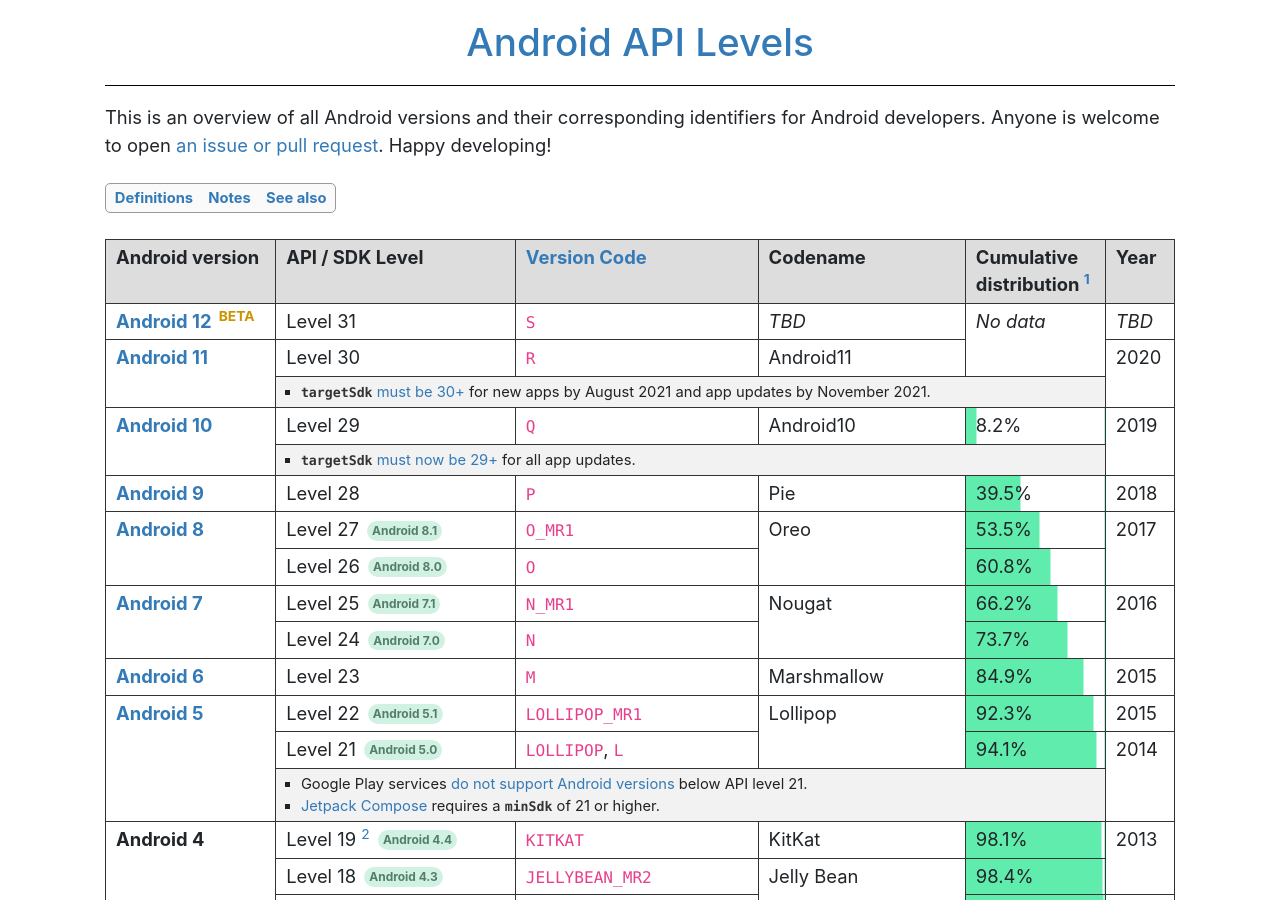
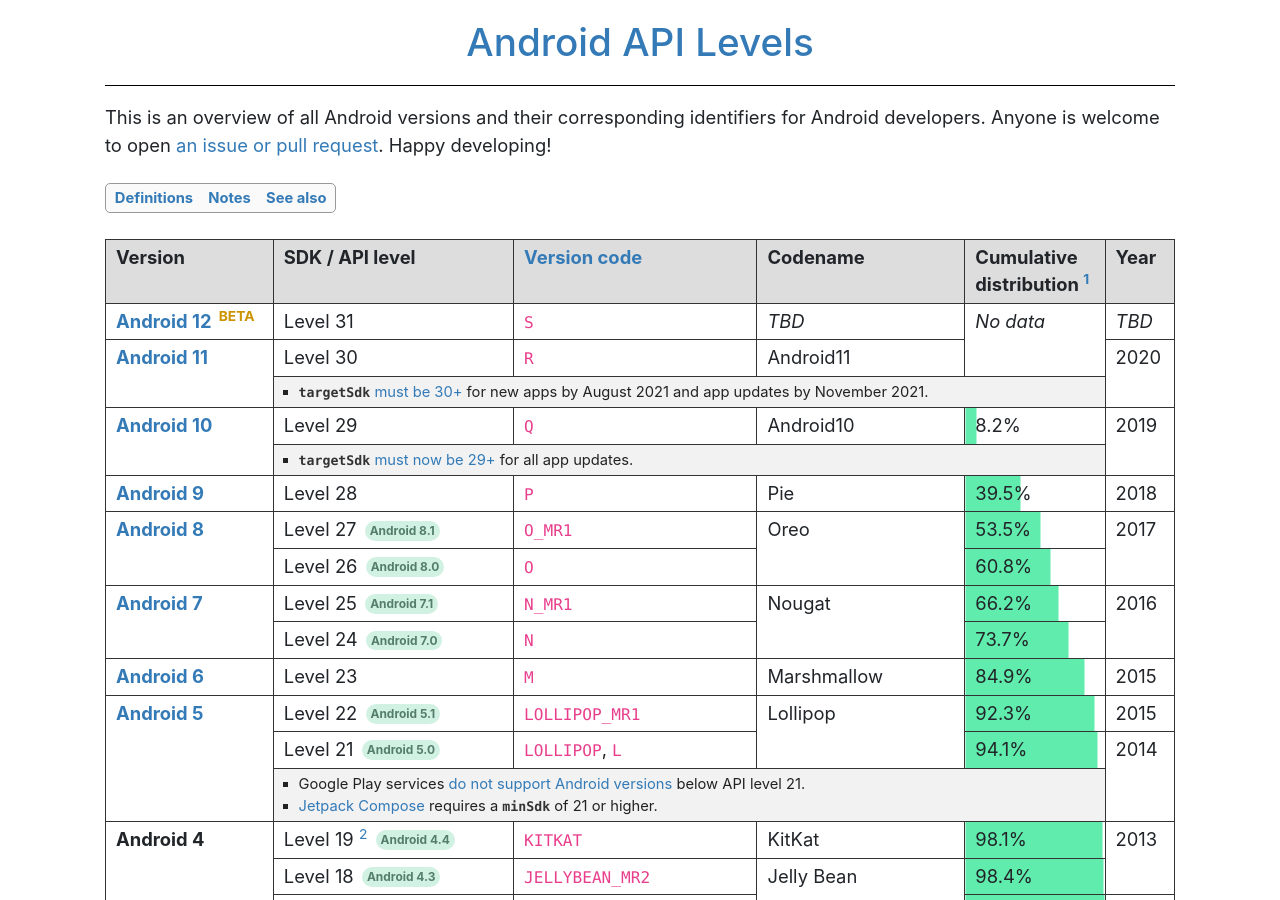
Before and after one commit to ebelinski/apilevels, a Jekyll site: the page built from index.md, in a window 1280 px wide and 900 px high. Built offline with Jekyll 4.4.1, drawn with Linux system fonts in a browser that asks for light colours; comment, search, counter and statistics services are not loaded.

Commit message:
Table header tweaks.

```diff
--- a/index.md
+++ b/index.md
@@ -12,9 +12,9 @@
 
 <table class="full-width">
   <tr>
-    <th>Android version</th>
-    <th>API / SDK Level</th>
-    <th><a href="https://developer.android.com/reference/kotlin/android/os/Build.VERSION_CODES">Version Code</a></th>
+    <th>Version</th>
+    <th>SDK / API level</th>
+    <th><a href="https://developer.android.com/reference/kotlin/android/os/Build.VERSION_CODES">Version code</a></th>
     <th>Codename</th>
     <th>
       Cumulative<br>distribution
```
